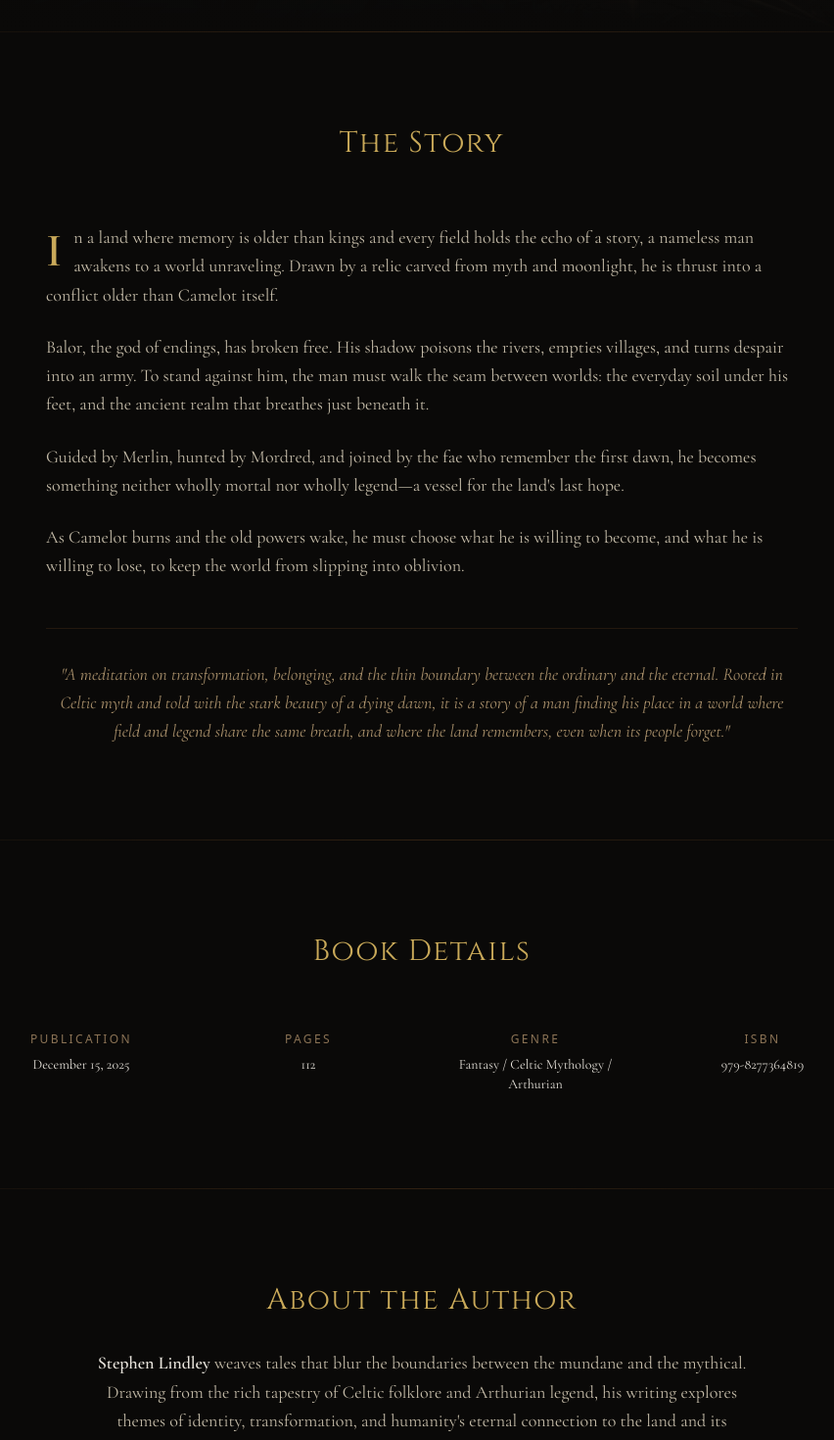
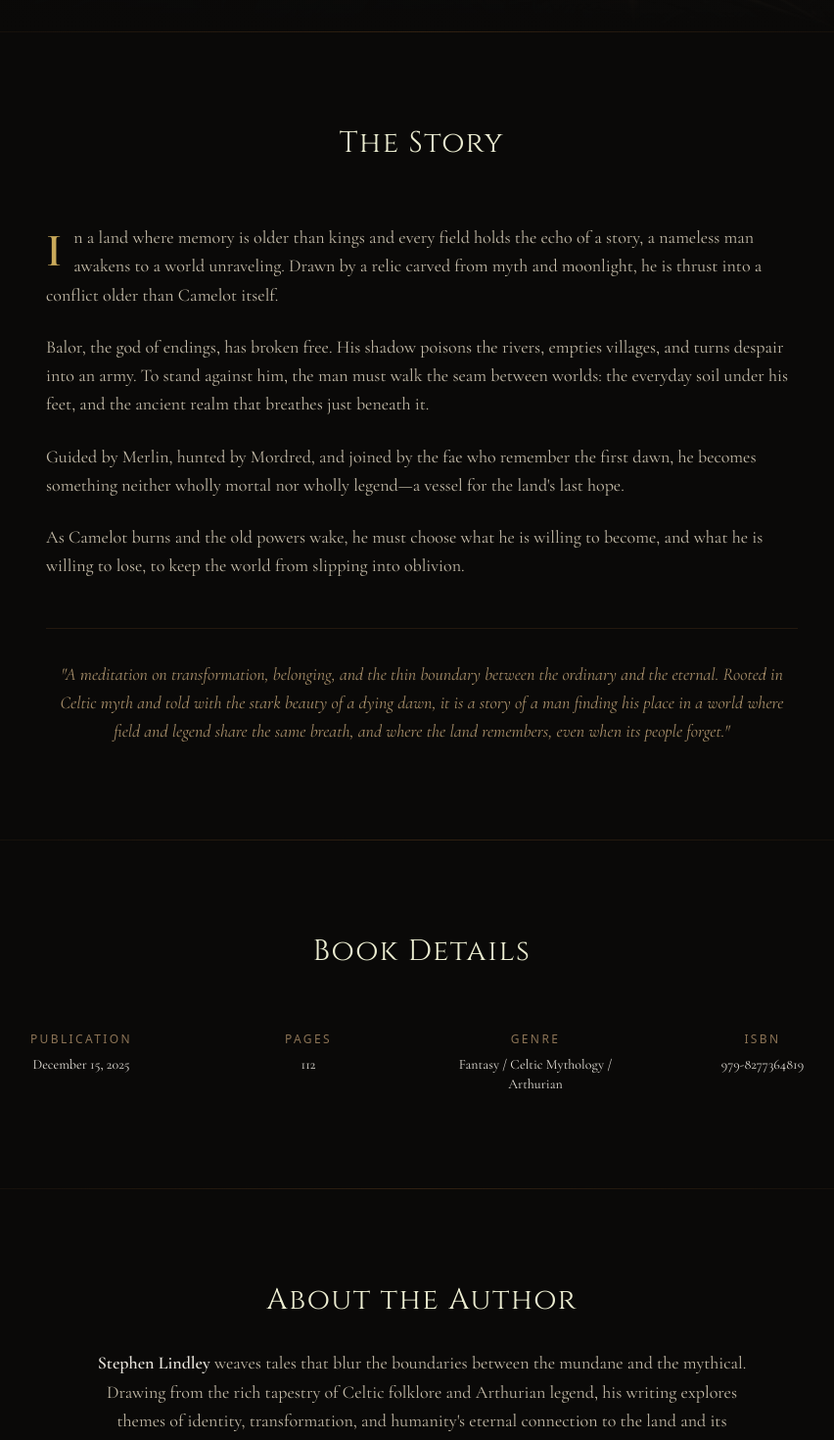
Before and after one commit to stephenlindley/the-man-and-the-hare-8736, a React (Vite) app: page / in a window 1280 px wide. Shown: the part 860-2330 px from the top of the page at 98% size, without its empty margins (209-1061 px from the left). Built offline with nearby package versions, Linux system fonts and the light colour scheme.

Commit message:
Change all section headers throughout the page to the color #ecedd1 to m

```diff
--- a/src/web/pages/index.tsx
+++ b/src/web/pages/index.tsx
@@ -164,7 +164,7 @@ function Index() {
 
           <div className="max-w-3xl mx-auto">
             <h2
-              className="text-center text-2xl sm:text-3xl text-[#c9a959] mb-16 tracking-wider"
+              className="text-center text-2xl sm:text-3xl text-[#ecedd1] mb-16 tracking-wider"
               style={{ fontFamily: "'Cinzel', serif" }}
             >
               The Story
@@ -205,7 +205,7 @@ function Index() {
 
           <div className="max-w-4xl mx-auto">
             <h2
-              className="text-center text-2xl sm:text-3xl text-[#c9a959] mb-16 tracking-wider"
+              className="text-center text-2xl sm:text-3xl text-[#ecedd1] mb-16 tracking-wider"
               style={{ fontFamily: "'Cinzel', serif" }}
             >
               Book Details
@@ -233,7 +233,7 @@ function Index() {
 
           <div className="max-w-2xl mx-auto text-center">
             <h2
-              className="text-2xl sm:text-3xl text-[#c9a959] mb-8 tracking-wider"
+              className="text-2xl sm:text-3xl text-[#ecedd1] mb-8 tracking-wider"
               style={{ fontFamily: "'Cinzel', serif" }}
             >
               About the Author
```
Also changed, not shown: tasks.json (+1 -1 lines).
